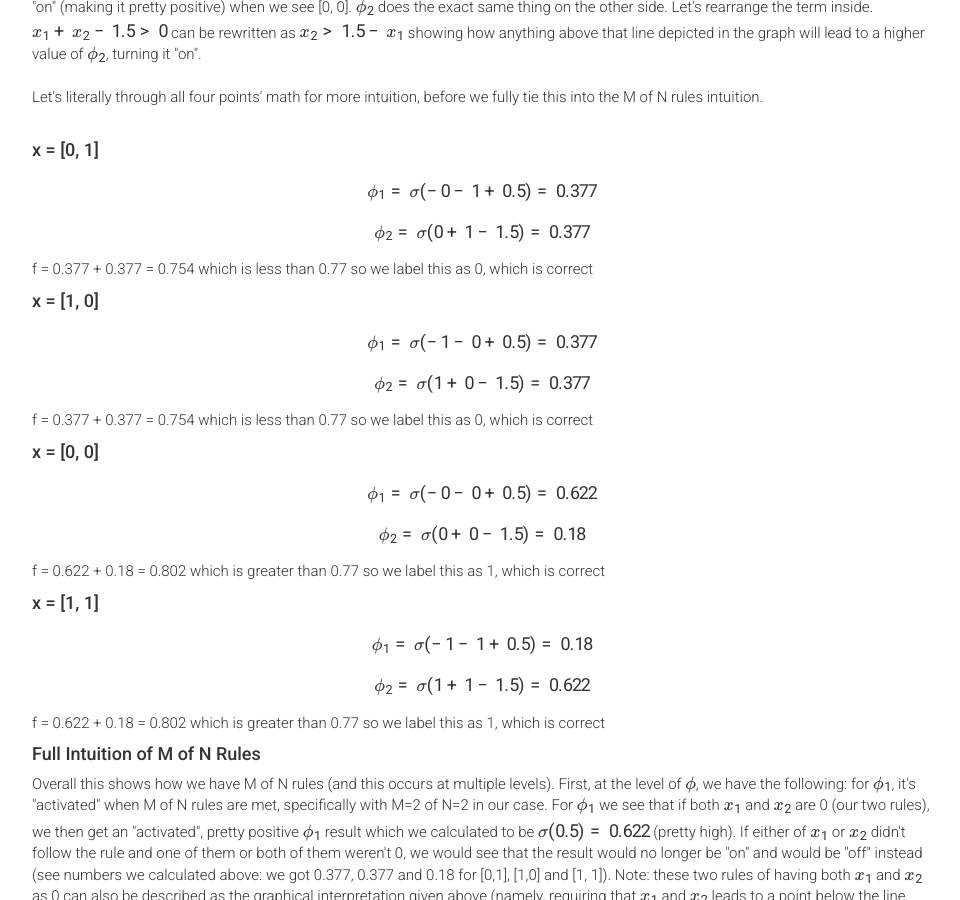
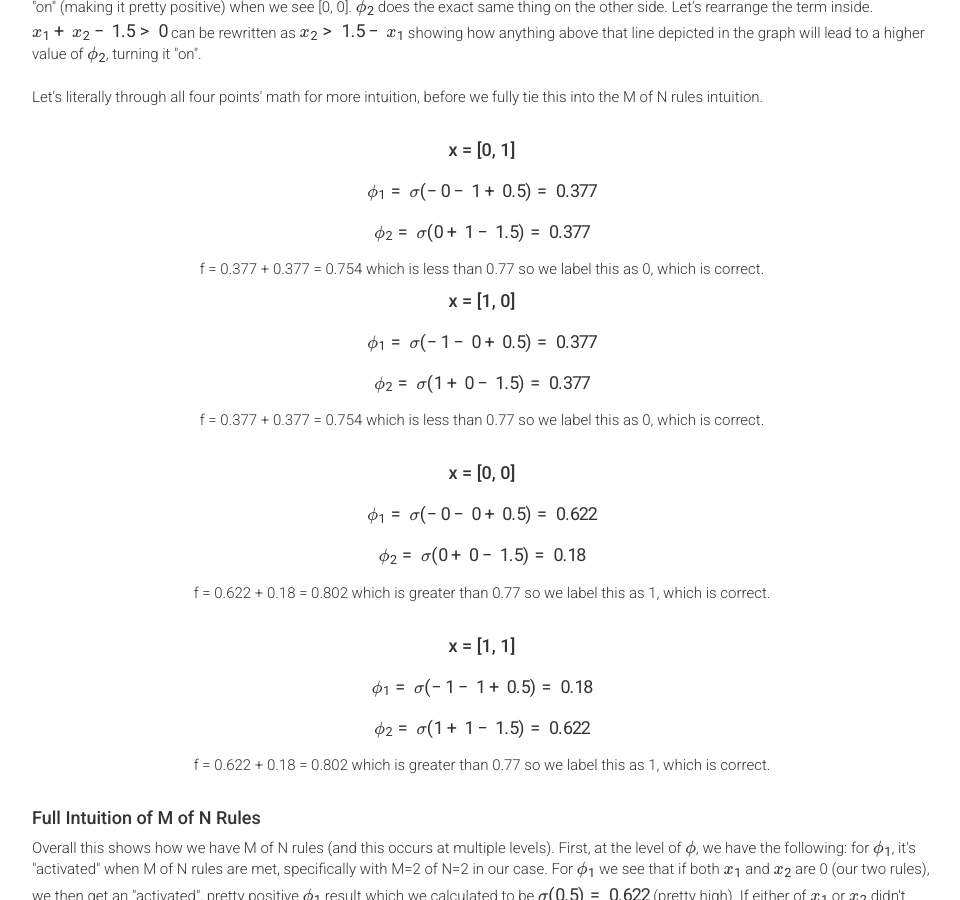
Before and after one commit to harvard-ml-courses/cs181-web-2020, a Jekyll site: the page built from recap8.html, in a window 1280 px wide and 900 px high, scrolled down 4298 px. Shown: the whole window, without its empty margins (158-1118 px from the left). Built offline with Jekyll 4.4.1, drawn with Linux system fonts in a browser that asks for light colours; formulas are drawn with MathJax 3; some of the changed text lies outside the part shown.

Commit message:
fixed some sublinks in recap8 and pushed to menus and schedule

```diff
--- a/_data/all.yaml
+++ b/_data/all.yaml
@@ -167,7 +167,7 @@
     readings:
     hw:
   - topic:
-    subtopic: Model Selection - Bayesian
+    subtopic: <a href="/cs181-web/recap7">Model Selection - Bayesian</a>
     section:
     readings: 2.8, 2.9
     hw:
@@ -185,7 +185,7 @@
     hw:
     type: 'sec'
   - topic: Function Class
-    subtopic: Neural Net 1
+    subtopic: <a href="/cs181-web/recap8">Neural Net 1</a>
     section:
     readings: 4.1-4.4, 4.6
     hw: <a href="/cs181-web/homework#hw3">HW3 (Bayesian Methods, NN, and Practical Supervised Learning) </a> released
--- a/_includes/header.html
+++ b/_includes/header.html
@@ -31,6 +31,7 @@
             <li><a class="dropdown-item" href="{{ site.baseurl }}/recap5">Lecture 5 (Probabilistic Classification)</a></li><br>
             <li><a class="dropdown-item" href="{{ site.baseurl }}/recap6">Lecture 6 (Model Selection - Frequentist)</a></li><br>
             <li><a class="dropdown-item" href="{{ site.baseurl }}/recap7">Lecture 7 (Model Selection - Bayesian)</a></li><br>
+            <li><a class="dropdown-item" href="{{ site.baseurl }}/recap8">Lecture 8 (Neural Networks 1)</a></li><br>
           </ul>
         </li>
         <li><a href="{{ site.baseurl }}/sections">Sections</a></li>
--- a/cube.html
+++ b/cube.html
@@ -32,14 +32,16 @@
               <td>
                 <ul>
                   <li><a href="{{ site.baseurl }}/recap4" target="_blank">Lecture 4 - Linear Classification</a></li>
-                  <li>Neural Networks (Coming 2/24)</li>
+                  <li><a href="{{ site.baseurl }}/recap8" target="_blank">Lecture 8 - Neural Networks 1</a></li>
+                  <li>Neural Networks 2 (Coming Soon)</li>
                   <li>Suppor Vector Machines (Coming 3/4)</li>
                 </ul>
               </td>
               <td>
                 <ul>
                   <li><a href="{{ site.baseurl }}/recap2" target="_blank">Lecture 2 - Linear Regression</a></li>
-                  <li>Neural Networks (Coming 2/24)</li>
+                  <li><a href="{{ site.baseurl }}/recap8" target="_blank">Lecture 8 - Neural Networks 1</a></li>
+                  <li>Neural Networks 2 (Coming Soon)</li>
                 </ul>
               </td>
             </tr>
--- a/recap8.html
+++ b/recap8.html
@@ -92,7 +92,7 @@
 
       <u>Student Question: Why do we select $\sigma$ to be in the function $\phi$?</u> This choice of function that we apply on to the $wx + b$ term is called the activation function. It's very important that we picked $\sigma$, a nonlinear function (there are other nonlinear functions but $\sigma$ is a common one), as the nonlinearity is what makes our neural network model more sophisticated than a simple linear regression. To really visualize this, we can try setting $\phi$ to simply be the linear combination $wx + b$, and we can see what happens when we don't add in a nonlinear activation function. We start with $\phi(x) = W^1x + b^1$ (no sigmoid function this time) and $f = W^2\phi(x) + b^2$. This means now that we have $f = W^2(W^1x + b^1) + b^2$ which simplifies to $f = W^2W^1x + (W^2b^1 + b^1)$. As you might've noticed by now, it turns out that our result when we don't use a nonlinear activation function, is we end up with just another lienar regression in the end, with W set to $W^2W^1$ and b set to $W^2b^1 + b^1$. So this is why we select a nonlinear activation function!<br><br>
 
-      <h2 id="recap8_2">Intuition 1: Universal Function Approximator</h2>
+      <h2 id="recap8_3">Intuition 1: Universal Function Approximator</h2>
 
       So with this set up, what are we able to model anyways? Does it even work? Turns out, we can model a lot! For a big enough J (as in, if that hidden layer has enough nodes), this is actually a universal function approximator! To get some intuition behind this, imagine first the J=2 scenario picking sigmoid as our activation function. Essentially, what we can do is build up a little staircase like figure below, with the sigmoid functions together.
 
@@ -129,33 +129,33 @@
 
       Let's literally through all four points' math for more intuition, before we fully tie this into the M of N rules intuition.<br><br>
 
-      <h4>x = [0, 1]</h4>
+      <h4 class="text-center">x = [0, 1]</h4>
 
       $$\phi_1 = \sigma(-0 - 1 + 0.5) = 0.377$$
       $$\phi_2 = \sigma(0 + 1 - 1.5) = 0.377$$
 
-      f = 0.377 + 0.377 = 0.754 which is less than 0.77 so we label this as 0, which is correct
+      <div class="text-center">f = 0.377 + 0.377 = 0.754 which is less than 0.77 so we label this as 0, which is correct.</div>
 
-      <h4>x = [1, 0]</h4>
+      <h4 class="text-center">x = [1, 0]</h4>
 
       $$\phi_1 = \sigma(-1 - 0 + 0.5) = 0.377$$
       $$\phi_2 = \sigma(1 + 0 - 1.5) = 0.377$$
 
-      f = 0.377 + 0.377 = 0.754 which is less than 0.77 so we label this as 0, which is correct
+      <div class="text-center">f = 0.377 + 0.377 = 0.754 which is less than 0.77 so we label this as 0, which is correct.</div><br>
 
-      <h4>x = [0, 0]</h4>
+      <h4 class="text-center">x = [0, 0]</h4>
 
       $$\phi_1 = \sigma(-0 - 0 + 0.5) = 0.622$$
       $$\phi_2 = \sigma(0 + 0 - 1.5) = 0.18$$
 
-      f = 0.622 + 0.18 = 0.802 which is greater than 0.77 so we label this as 1, which is correct
+      <div class="text-center">f = 0.622 + 0.18 = 0.802 which is greater than 0.77 so we label this as 1, which is correct.</div><br>
 
-      <h4>x = [1, 1]</h4>
+      <h4 class="text-center">x = [1, 1]</h4>
 
       $$\phi_1 = \sigma(-1 - 1 + 0.5) = 0.18$$
       $$\phi_2 = \sigma(1 + 1 - 1.5) = 0.622$$
 
-      f = 0.622 + 0.18 = 0.802 which is greater than 0.77 so we label this as 1, which is correct
+      <div class="text-center">f = 0.622 + 0.18 = 0.802 which is greater than 0.77 so we label this as 1, which is correct.</div><br>
 
       <h4>Full Intuition of M of N Rules</h4>
 
```
Also changed, not shown: other parts of recap8.html (+1 -1 lines).
